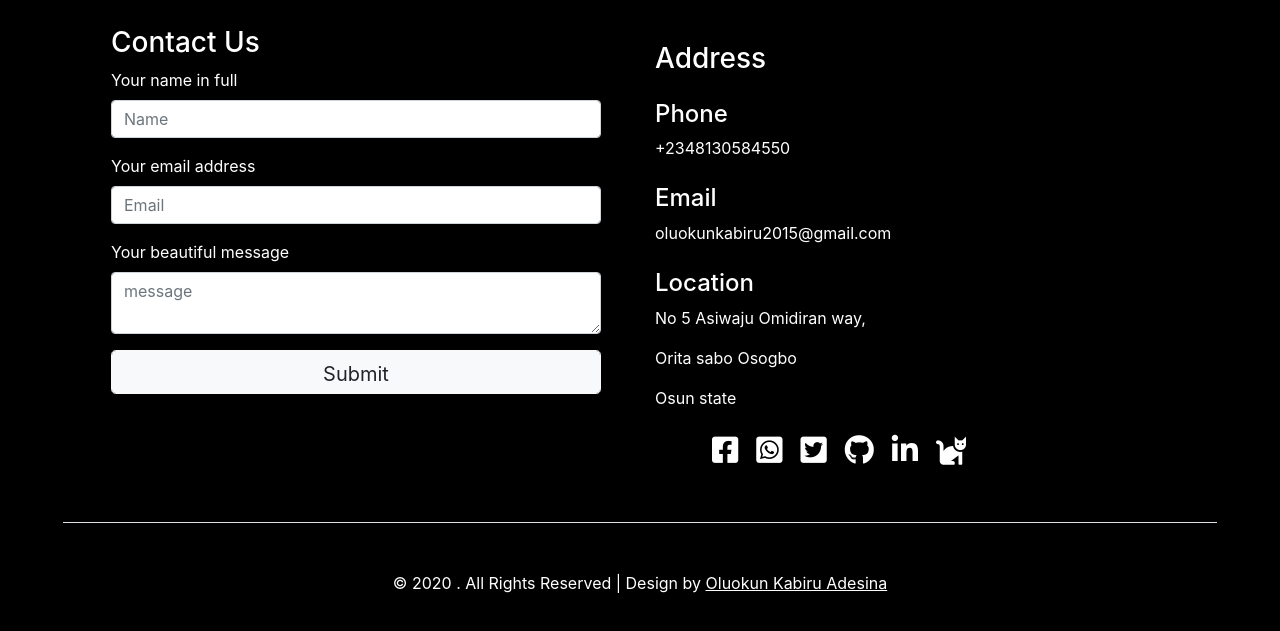
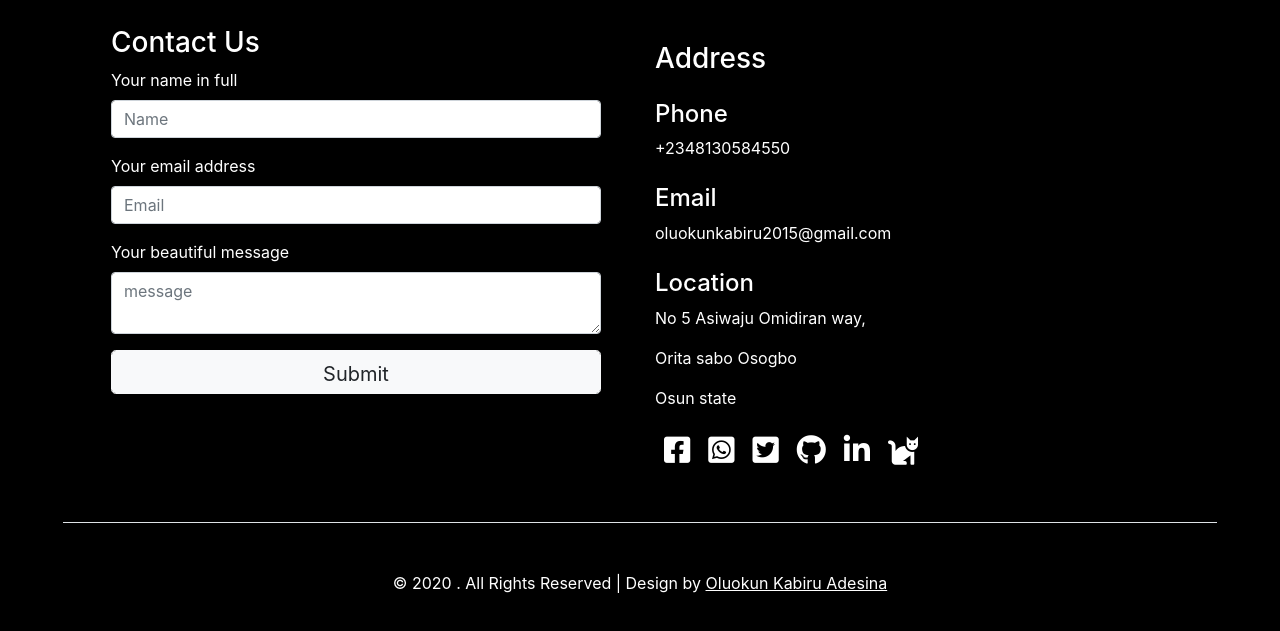
Before and after one commit to oluokunkabiru/birthday, a plain HTML site: page index.html in a window 1280 px wide. Shown: the part 846-1477 px from the top of the page. Drawn offline with Linux system fonts and the light colour scheme.

```diff
--- a/index.html
+++ b/index.html
@@ -104,7 +104,7 @@
                                   <h4 style="color: #ffffff;" class="mb-2">Location</h4>
                                   <span class="" style="color:#ffffff;"><p>No 5 Asiwaju Omidiran way,</p><p>Orita sabo Osogbo</p><p>Osun state<br></p></span>
                               </div>
-                              <table class="ml-5 mr-3">
+                              <table class="">
 
                                 <tr>
                                                                <td><a href="https://www.facebook.com/oluokunkabir.adeshina/"  target="_blank"><span style="color:#ffffff"><i class="fab fa-facebook-square m-2" style="font-size: 30px"></i></span></a></td>
```
